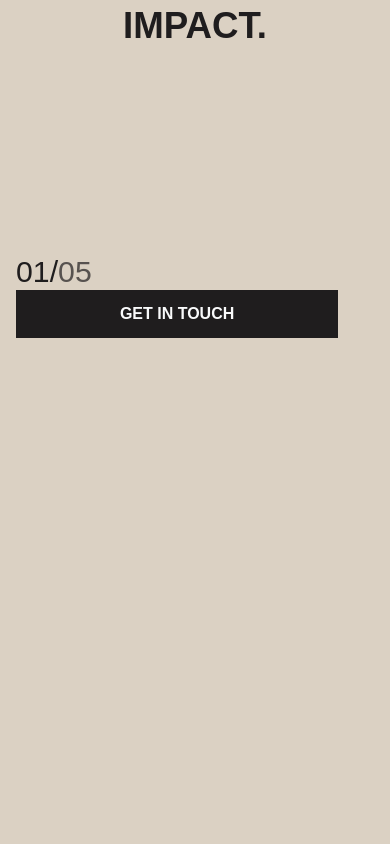
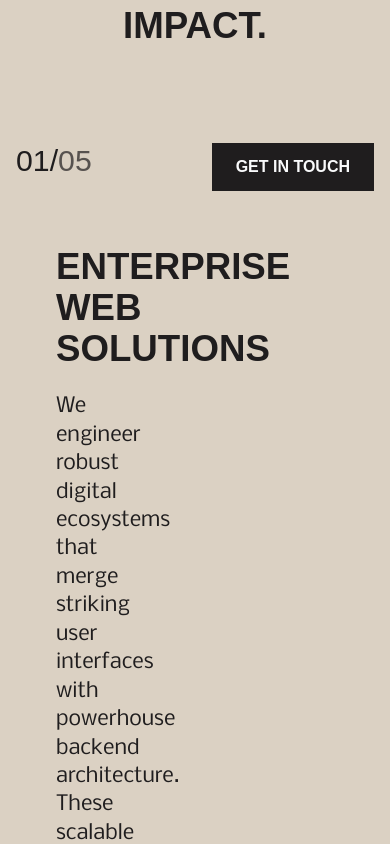
Before and after one commit to cognivanta/Website, a React (Vite) app: page / in a window 390 px wide. Shown: the part 2360-3204 px from the top of the page. Built offline with nearby package versions, Linux system fonts and the light colour scheme.

Commit message:
fix: style ExperseSection Sidebar for mobile

```diff
--- a/src/components/sections/home/ExpertiseSection.tsx
+++ b/src/components/sections/home/ExpertiseSection.tsx
@@ -70,10 +70,10 @@ const ServicesScroll: React.FC = () => {
     <div className="relative flex flex-col md:flex-row bg-background">
 
       {/* 1. STICKY SIDEBAR */}
-      <div className="sticky top-0 h-screen sm:w-full md:w-1/4 flex flex-col justify-center z-10 bg-background">
-        <div className='flex flex-col w-[90%] h-[70vh]'>
+      <div className="sticky top-0 sm:h-fit md:h-screen py-4 sm:h-fit sm:w-full md:w-1/4 flex sm:flex-col flex-col md:justify-center z-10 bg-background">
+        <div className='sm:self-start flex items-center md:items-stretch justify-between sm:flex-row md:flex-col w-full sm:px-0 md:px-4 md:w-[90%] sm:h-fit md:h-[70vh]'>
           {/* Counter */}
-          <div className="flex flex-row text-3xl self-start">
+          <div className="flex flex-row text-3xl self-start md:self-start">
             <p>0{activeIndex}/</p>
             <p className="text-lighttext">0{sections.length}</p>
             {/* 0{activeIndex}/0{sections.length} */}
@@ -90,14 +90,14 @@ const ServicesScroll: React.FC = () => {
             ))}
           </div>
           {/* Get In Touch Button */}
-          <div className='w-full bg-headline text-text-inverse py-3'>
-            <button className='w-full uppercase text-center font-bold'>get in touch</button>
+          <div className='sm:self-end md:w-fit sm:w-full bg-headline text-text-inverse py-3 px-6 md:px-0'>
+            <button className='w-fit uppercase text-center font-bold'>get in touch</button>
           </div>
         </div>
       </div>
 
       {/* 2. SCROLLING CONTENT */}
-      <div className="w-1/2 relative z-10 pb-[50vh]">
+      <div className="w-1/2 relative z-9 pb-[50vh]">
         {sections.map((sec, i) => (
           <div
             key={sec.id}
```
